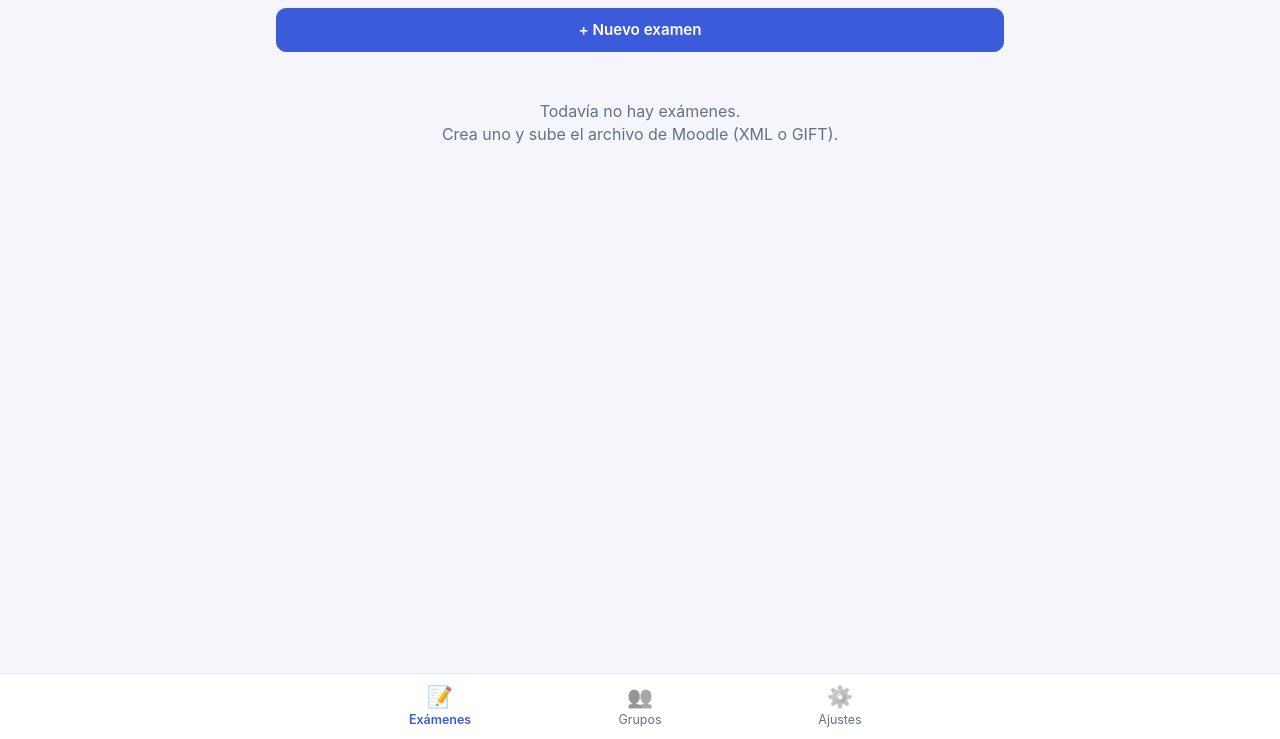
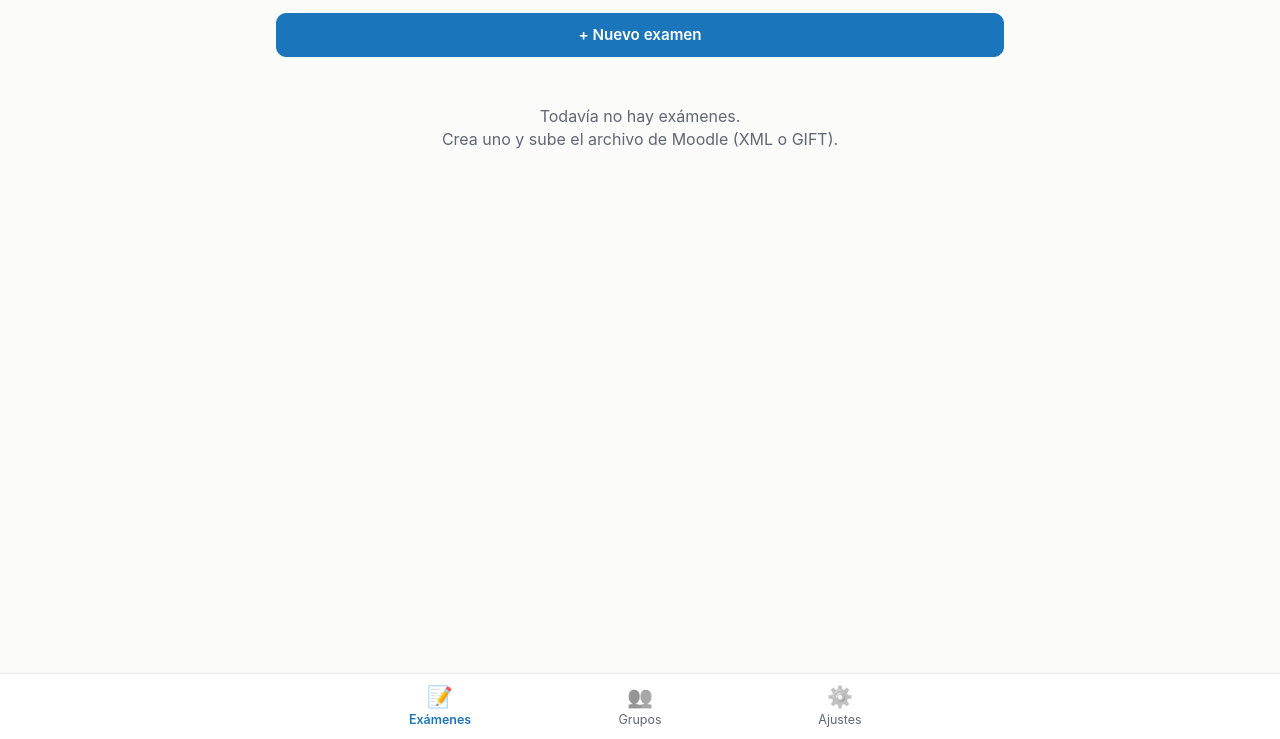
Before and after one commit to mariaGCapitan/CapiTest, a plain HTML site: page index.html in a window 1280 px wide. Shown: the part 61-800 px from the top of the page. Drawn offline with Linux system fonts and the light colour scheme.

Commit message:
Estilo corporativo: colores, tira de 4 colores, logos e iconos
Co-Authored-By: Claude Opus 5.5 <noreply@anthropic.com>

```diff
--- a/css/app.css
+++ b/css/app.css
@@ -1,38 +1,45 @@
 :root {
-  --bg: #f4f6fb;
+  /* Colores corporativos */
+  --azul: #1b75bb;
+  --magenta: #e5006d;
+  --naranja: #f9a03f;
+  --verde: #3aa985;
+
+  --bg: #fbfbfa;
   --card: #ffffff;
-  --ink: #1b2233;
-  --muted: #667085;
-  --line: #e3e7ef;
-  --brand: #3b5bdb;
+  --ink: #1f2430;
+  --muted: #5f6675;
+  --line: #e5e7eb;
+  --brand: var(--azul);
   --brand-ink: #ffffff;
-  --brand-soft: #e7ecff;
-  --ok: #2f9e44;
-  --ok-soft: #e3f6e7;
-  --bad: #e03131;
-  --bad-soft: #fde8e8;
-  --warn: #e67700;
-  --warn-soft: #fff1db;
+  --brand-soft: #eaf4fc;
+  --ok: #2a9473;
+  --ok-soft: #e6f6f0;
+  --bad: #d1005f;
+  --bad-soft: #fdeaf3;
+  --warn: #b36b00;
+  --warn-soft: #fff2df;
   --blank: #adb5bd;
-  --radius: 12px;
-  --shadow: 0 1px 2px rgba(16, 24, 40, .06), 0 1px 3px rgba(16, 24, 40, .08);
+  --radius: 16px;
+  --shadow: 0 1px 2px rgba(20, 30, 60, .04), 0 8px 24px -14px rgba(20, 30, 60, .14);
+  --tira: linear-gradient(90deg, var(--azul) 0 25%, var(--magenta) 25% 50%, var(--naranja) 50% 75%, var(--verde) 75% 100%);
   color-scheme: light;
 }
 @media (prefers-color-scheme: dark) {
   :root {
-    --bg: #11151f;
-    --card: #1a2030;
+    --bg: #12161f;
+    --card: #1b2130;
     --ink: #e8ecf5;
-    --muted: #98a2b8;
+    --muted: #9aa3b5;
     --line: #2b3346;
-    --brand: #6f8cff;
+    --brand: #5ea8e6;
     --brand-ink: #0d1220;
-    --brand-soft: #232d4d;
-    --ok: #51cf66;
-    --ok-soft: #1c3424;
-    --bad: #ff6b6b;
-    --bad-soft: #3a1f23;
-    --warn: #ffa94d;
+    --brand-soft: #1d2f45;
+    --ok: #4cc79d;
+    --ok-soft: #173329;
+    --bad: #ff5aa0;
+    --bad-soft: #3a1a2a;
+    --warn: #f9a03f;
     --warn-soft: #3a2c17;
     --blank: #5c6578;
     --shadow: none;
@@ -59,6 +66,10 @@ a { color: var(--brand); }
   border-bottom: 1px solid var(--line);
   padding-top: env(safe-area-inset-top);
 }
+.top::before { content: ""; display: block; height: 5px; background: var(--tira); }
+.top h1 img.mini { height: 28px; width: auto; margin-right: 4px; }
+.marca { display: flex; justify-content: center; align-items: center; gap: 14px; margin-top: 28px; color: var(--muted); font-size: .8rem; }
+.marca img { height: 34px; width: auto; opacity: .9; }
 .top-in {
   max-width: 760px; margin: 0 auto;
   display: flex; align-items: center; gap: 8px;
@@ -90,7 +101,7 @@ a { color: var(--brand); }
 main { max-width: 760px; margin: 0 auto; padding: 16px; }
 
 /* Piezas comunes */
-h2.section { font-size: .8rem; text-transform: uppercase; letter-spacing: .06em; color: var(--muted); margin: 22px 4px 8px; }
+h2.section { font-size: .78rem; font-weight: 700; text-transform: uppercase; letter-spacing: .1em; color: var(--brand); margin: 24px 4px 8px; }
 .card {
   display: block; background: var(--card); border-radius: var(--radius);
   box-shadow: var(--shadow); border: 1px solid var(--line);
--- a/index.html
+++ b/index.html
@@ -5,9 +5,10 @@
 <meta name="viewport" content="width=device-width, initial-scale=1, viewport-fit=cover">
 <title>CapiTest</title>
 <meta name="description" content="Exámenes tipo test: genera las hojas y corrígelas con la cámara del móvil.">
-<meta name="theme-color" content="#3b5bdb">
+<meta name="theme-color" content="#1b75bb">
 <link rel="manifest" href="manifest.webmanifest">
-<link rel="icon" href="icons/icon-192.png">
+<link rel="icon" type="image/png" sizes="32x32" href="icons/favicon-32.png">
+<link rel="icon" type="image/png" sizes="64x64" href="icons/favicon-64.png">
 <link rel="apple-touch-icon" href="icons/apple-touch-icon.png">
 <meta name="apple-mobile-web-app-capable" content="yes">
 <meta name="mobile-web-app-capable" content="yes">
--- a/js/app.js
+++ b/js/app.js
@@ -40,7 +40,7 @@ async function saveGroup(g) {
 const main = () => $('#main');
 
 function setHeader(title, back, actions = '') {
-  $('#title').innerHTML = (back ? `<a class="back" href="${back}" aria-label="Volver">‹</a>` : '') + `<span>${esc(title)}</span>`;
+  $('#title').innerHTML = (back ? `<a class="back" href="${back}" aria-label="Volver">‹</a>` : '<img class="mini" src="img/logo_gc.png" alt="">') + `<span>${esc(title)}</span>`;
   $('#top-actions').innerHTML = actions;
 }
 function setNav(name) {
@@ -92,18 +92,20 @@ function viewExams() {
   if (!list.length) {
     html += `<p class="empty">Todavía no hay exámenes.<br>Crea uno y sube el archivo de Moodle (XML o GIFT).</p>`;
   }
-  for (const m of mods) {
-    html += `<h2 class="section">${esc(m)}</h2>`;
+  const tonos = ['azul', 'magenta', 'naranja', 'verde'];
+  mods.forEach((m, i) => {
+    const tono = `var(--${tonos[i % 4]})`;
+    html += `<h2 class="section" style="color:${tono}">${esc(m)}</h2>`;
     for (const e of list.filter(x => (x.module || 'Sin módulo') === m)) {
       const g = groupById(e.groupId);
       const total = g?.students.length || 0;
       const done = Object.keys(e.results || {}).length;
-      html += `<a class="card" href="#/examen/${e.id}">
+      html += `<a class="card" style="border-left:4px solid ${tono}" href="#/examen/${e.id}">
         <div class="card-title">${esc(e.title)}</div>
         <div class="muted">${esc(g?.name || 'Sin grupo')} · ${e.questions.length} preguntas · ${done}/${total} corregidos</div>
       </a>`;
     }
-  }
+  });
   main().innerHTML = html;
   $('#new').onclick = () => examForm(null);
 }
@@ -857,7 +859,7 @@ function viewSettings() {
       <p class="muted small">La copia es un archivo con todo. Guárdalo en tu nube o pásaselo a otro dispositivo para continuar allí.</p>
     </div>
     <button class="btn danger block" id="wipe">Borrar todos los datos de este dispositivo</button>
-    <p class="muted small" style="text-align:center;margin-top:20px">CapiTest</p>`;
+    <div class="marca"><img src="img/logo_junta.png" alt="Junta de Andalucía"><span>CapiTest</span><img src="img/logo_gc.png" alt="IES Gran Capitán"></div>`;
   const save = async () => {
     state.settings = { ...state.settings, profesor: $('#prof').value.trim(), centro: $('#centro').value.trim() };
     await db.setMeta('settings', state.settings);
--- a/sw.js
+++ b/sw.js
@@ -1,13 +1,13 @@
 // Permite abrir CapiTest sin conexión. Primero intenta la red (para tener siempre la última versión)
 // y, si no hay, usa la copia guardada.
 
-const CACHE = 'capitest-v2';
+const CACHE = 'capitest-v3';
 const FILES = [
   './', 'index.html', 'manifest.webmanifest', 'css/app.css',
   'js/app.js', 'js/db.js', 'js/util.js', 'js/layout.js', 'js/import.js', 'js/grading.js',
   'js/pdf.js', 'js/omr.js', 'js/scan.js', 'js/excel.js',
   'vendor/jspdf.umd.min.js', 'vendor/jsQR.js', 'vendor/qrcode.js', 'vendor/xlsx.full.min.js',
-  'icons/icon-192.png', 'icons/icon-512.png', 'icons/apple-touch-icon.png',
+  'img/logo_gc.png', 'img/logo_junta.png', 'icons/favicon-32.png', 'icons/favicon-64.png', 'icons/icon-192.png', 'icons/icon-512.png', 'icons/apple-touch-icon.png',
 ];
 
 self.addEventListener('install', e => {
```
Also changed, not shown: icons/apple-touch-icon.png, icons/favicon-32.png (added), icons/favicon-64.png (added), icons/icon-192.png, icons/icon-512.png, img/logo_gc.png (added), img/logo_junta.png (added), manifest.webmanifest.
